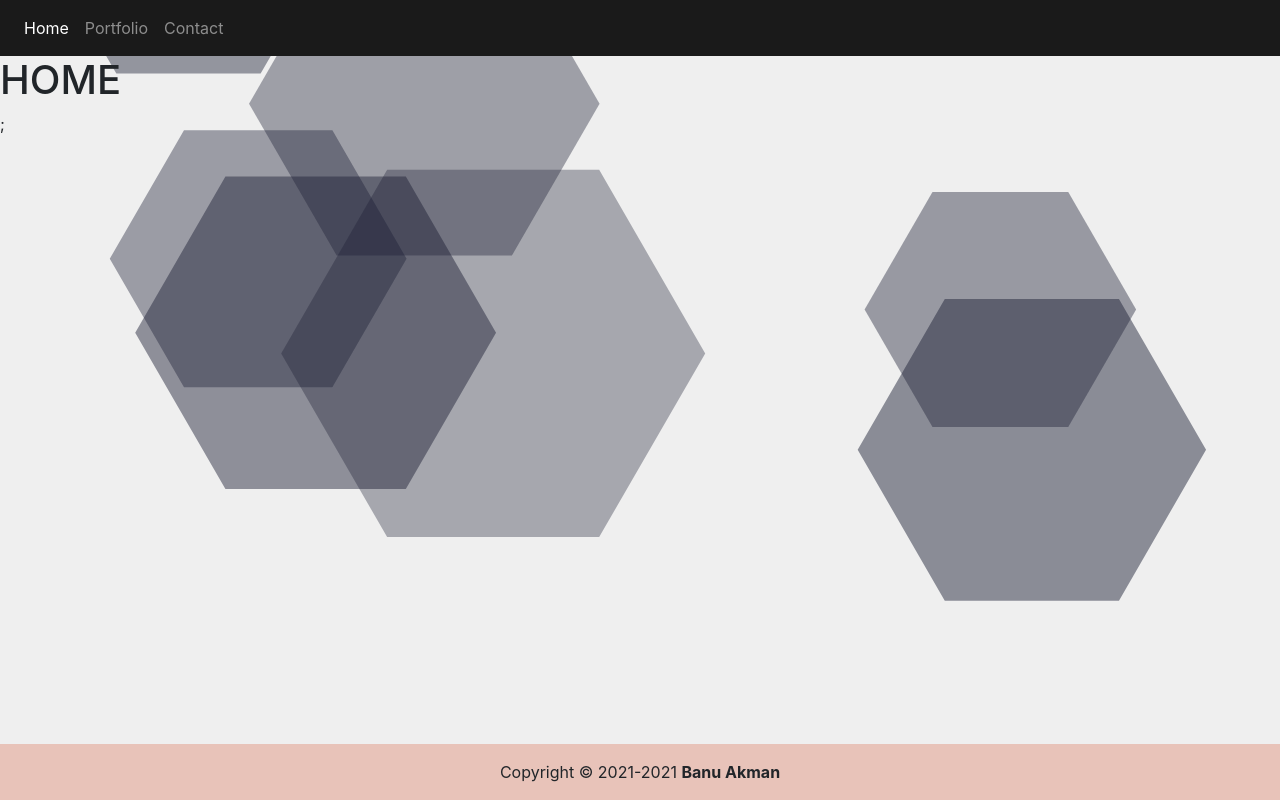
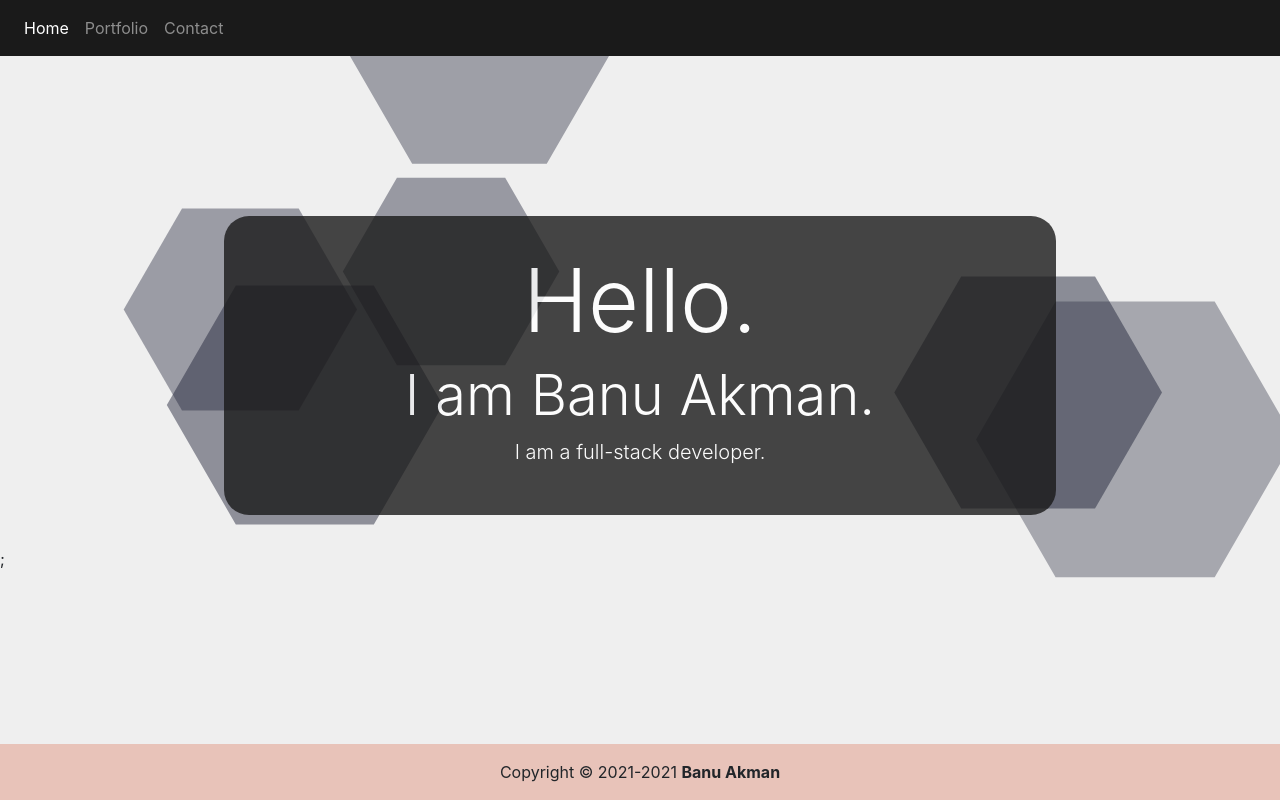
Before and after one commit to banuakman/Portfolio-React, a React (Create React App) app: page / in a window 1280 px wide. Built offline with nearby package versions, Linux system fonts and the light colour scheme.

Commit message:
add welcome card to home page

```diff
--- a/src/components/Particles.js
+++ b/src/components/Particles.js
@@ -64,7 +64,7 @@ class Background extends Component {
             detectsOn: "canvas",
             events: {
               onClick: {
-                enable: false,
+                enable: true,
                 mode: "push",
               },
               onDiv: {
@@ -100,7 +100,7 @@ class Background extends Component {
                 color: {
                   value: "#ff0000",
                 },
-                size: 40,
+                size: 30,
               },
               connect: {
                 distance: 80,
@@ -393,9 +393,9 @@ class Background extends Component {
             size: {
               random: {
                 enable: true,
-                minimumValue: 100,
+                minimumValue: 80,
               },
-              value: 160,
+              value: 120,
               animation: {
                 count: 0,
                 enable: false,
--- a/src/components/pages/Home.js
+++ b/src/components/pages/Home.js
@@ -1,10 +1,16 @@
 import React from "react";
 import Background from "../Particles";
+import "../styles/Home.css";
+
 
 const Home = () => (
   <>
     <Background />
-    <h1>HOME</h1>
+    <div class="welcome text-center">
+      <h1 class="display-2">Hello.</h1>
+      <h2 class="display-4">I am Banu Akman.</h2>
+      <p class="lead">I am a full-stack developer.</p>
+    </div>
   </>
 );
 
--- /dev/null
+++ b/src/components/styles/Home.css
@@ -0,0 +1,13 @@
+.welcome {
+  padding: 2rem;
+  margin-bottom: 2rem;
+  color: rgb(255, 255, 255);
+  background-color: #1A1A1A;
+  border-radius: 25px;
+  width: 65%;
+  margin-left: auto;
+  margin-right: auto;
+  opacity: .8;
+  height: 25%;
+  margin-top: 10rem;
+}
```
